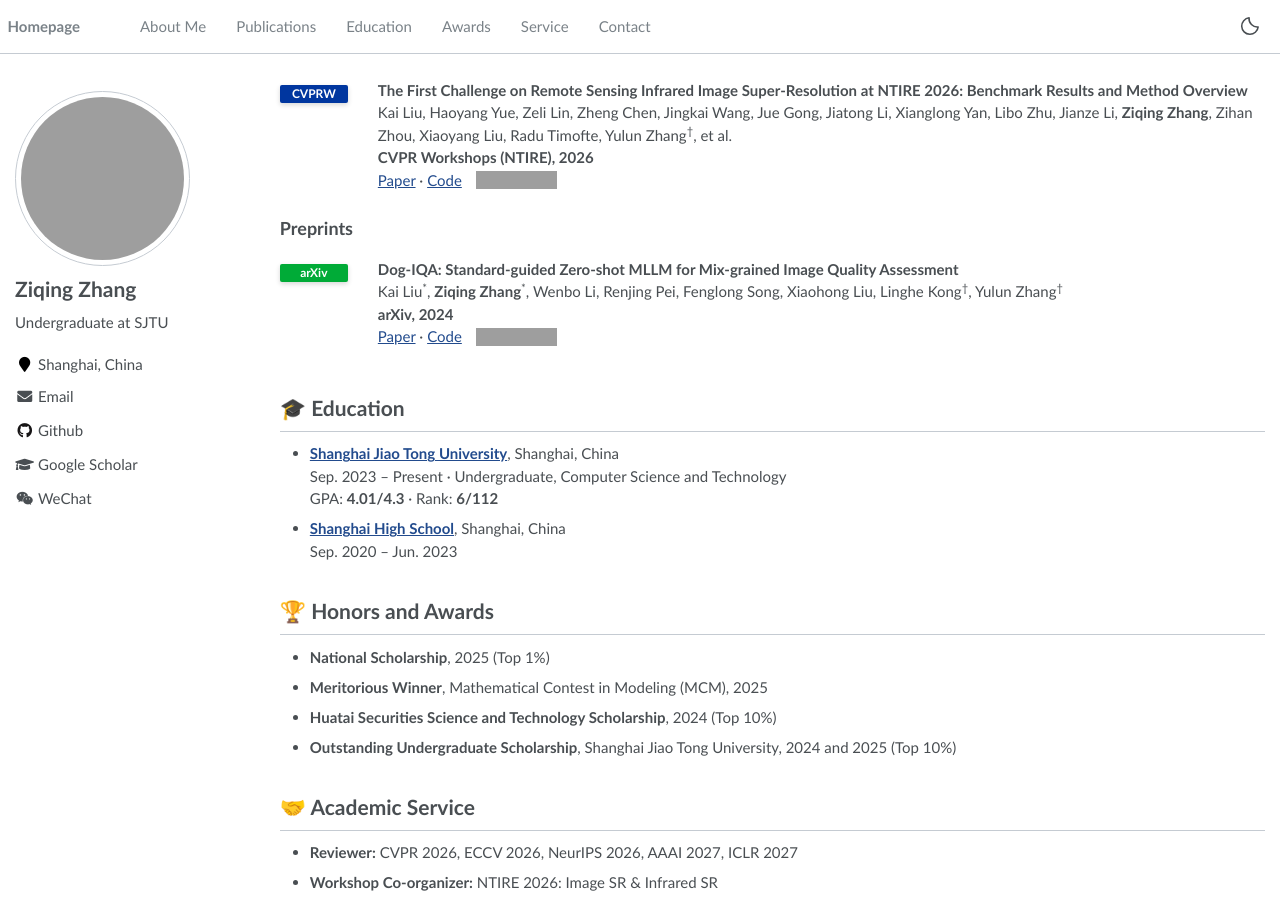
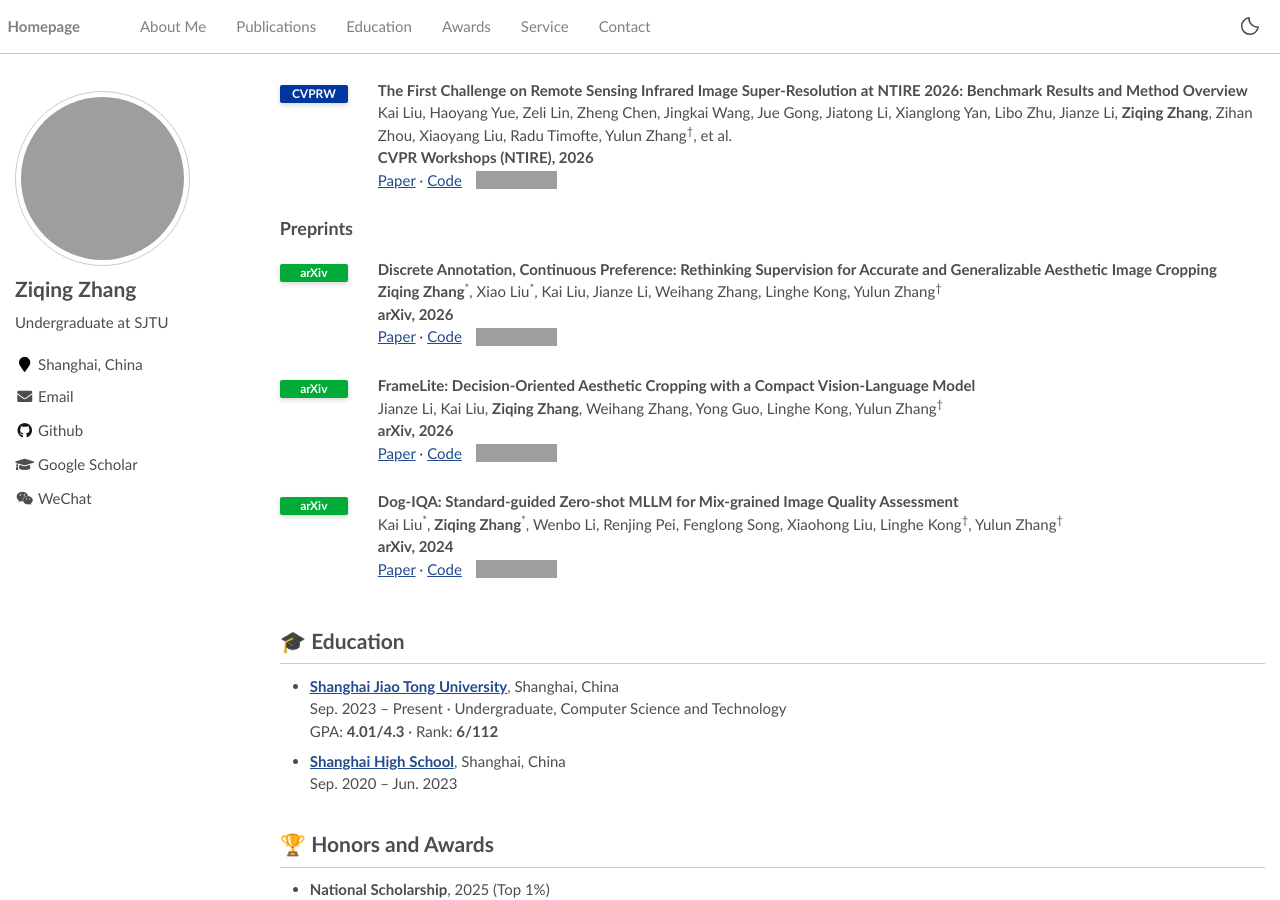
Before and after one commit to zzqingz/zzqingz.github.io, a Jekyll site: the page built from _pages/about.md, in a window 1280 px wide and 900 px high, scrolled down 618 px. Built offline with Jekyll 4.4.1, drawn with Linux system fonts in a browser that asks for light colours; grey boxes are pictures that could not be loaded.

Commit message:
Add CPIC and FrameLite preprints

```diff
--- a/_pages/about.md
+++ b/_pages/about.md
@@ -67,6 +67,26 @@ I warmly welcome collaborations and research discussions. Please feel free to re
 <article class="publication-entry" markdown="0">
 <div class="publication-venue"><span class="venue-badge venue-badge--preprint">arXiv</span></div>
 <div class="publication-details">
+<h3>Discrete Annotation, Continuous Preference: Rethinking Supervision for Accurate and Generalizable Aesthetic Image Cropping</h3>
+<p><strong>Ziqing Zhang</strong><sup>&#42;</sup>, Xiao Liu<sup>&#42;</sup>, Kai Liu, Jianze Li, Weihang Zhang, Linghe Kong, Yulun Zhang<sup>†</sup><br>
+<strong>arXiv, 2026</strong><br>
+<a href="https://arxiv.org/abs/2610.00582">Paper</a> · <span class="publication-code"><a href="https://github.com/zzqingz/CPIC">Code</a> <a class="repo-stars" href="https://github.com/zzqingz/CPIC/stargazers"><img src="https://img.shields.io/github/stars/zzqingz/CPIC?style=social&amp;label=Stars" alt="GitHub stars for zzqingz/CPIC" height="18"></a></span></p>
+</div>
+</article>
+
+<article class="publication-entry" markdown="0">
+<div class="publication-venue"><span class="venue-badge venue-badge--preprint">arXiv</span></div>
+<div class="publication-details">
+<h3>FrameLite: Decision-Oriented Aesthetic Cropping with a Compact Vision-Language Model</h3>
+<p>Jianze Li, Kai Liu, <strong>Ziqing Zhang</strong>, Weihang Zhang, Yong Guo, Linghe Kong, Yulun Zhang<sup>†</sup><br>
+<strong>arXiv, 2026</strong><br>
+<a href="https://arxiv.org/abs/2610.17639">Paper</a> · <span class="publication-code"><a href="https://github.com/JianzeLi-114/FrameLite">Code</a> <a class="repo-stars" href="https://github.com/JianzeLi-114/FrameLite/stargazers"><img src="https://img.shields.io/github/stars/JianzeLi-114/FrameLite?style=social&amp;label=Stars" alt="GitHub stars for JianzeLi-114/FrameLite" height="18"></a></span></p>
+</div>
+</article>
+
+<article class="publication-entry" markdown="0">
+<div class="publication-venue"><span class="venue-badge venue-badge--preprint">arXiv</span></div>
+<div class="publication-details">
 <h3>Dog-IQA: Standard-guided Zero-shot MLLM for Mix-grained Image Quality Assessment</h3>
 <p>Kai Liu<sup>&#42;</sup>, <strong>Ziqing Zhang</strong><sup>&#42;</sup>, Wenbo Li, Renjing Pei, Fenglong Song, Xiaohong Liu, Linghe Kong<sup>†</sup>, Yulun Zhang<sup>†</sup><br>
 <strong>arXiv, 2024</strong><br>
```
